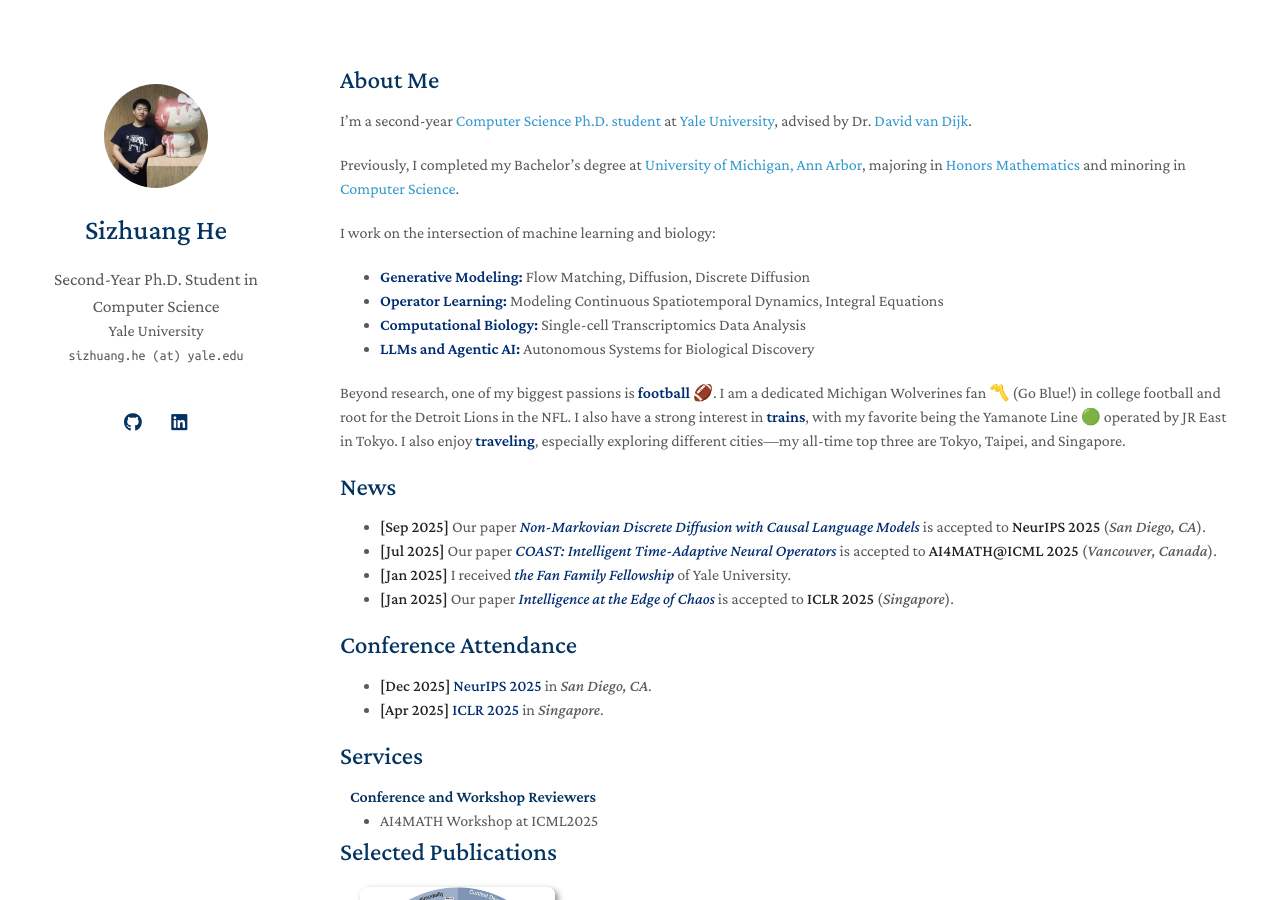
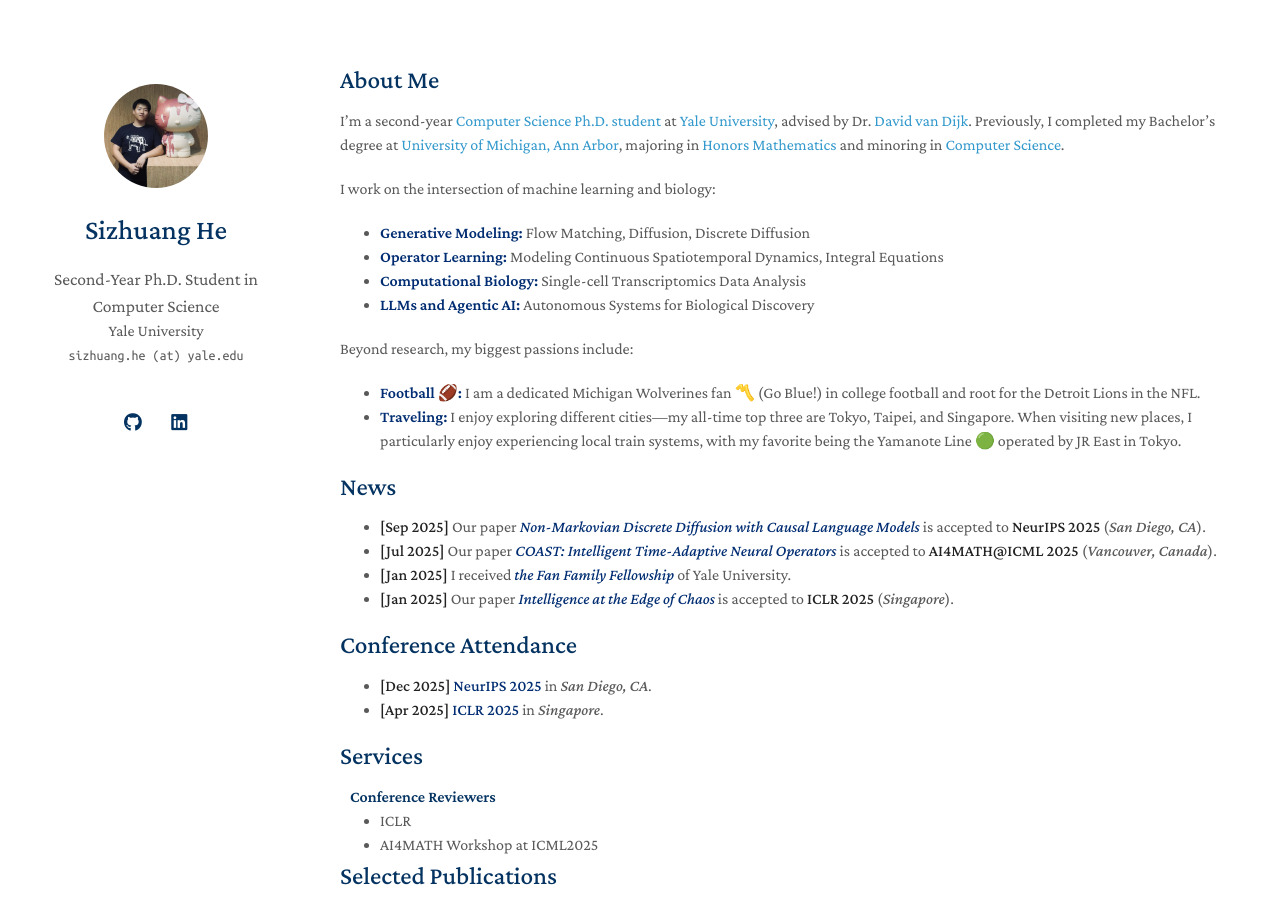
Before and after one commit to SizhuangHe/sizhuanghe.github.io, a Jekyll site: the page built from index.md, in a window 1280 px wide and 900 px high. Built offline with Jekyll 4.4.1, drawn with Linux system fonts in a browser that asks for light colours; a style sheet for code colours, icons or effects is not loaded; our own code applies the rules of GitHub Pages for plain Markdown files.

Commit message:
fotmatting

```diff
--- a/_includes/services.md
+++ b/_includes/services.md
@@ -1,9 +1,10 @@
 ## Services
 
-<h4 style="margin:0 10px 0;">Conference and Workshop Reviewers</h4>
+<h4 style="margin:0 10px 0;">Conference Reviewers</h4>
 
 <ul style="margin:0 0 5px;">
-  <li><a href="https://sites.google.com/view/ai4mathworkshopicml2025"><autocolor>AI4MATH Workshop at ICML2025</autocolor></a></li>
+  <li>ICLR</li>
+  <li>AI4MATH Workshop at ICML2025</li>
   <!-- <li><a href="http://iccv2021.thecvf.com/"><autocolor>IEEE/CVF International Conference on Computer Vision (ICCV) 2021</autocolor></a></li>
   <li><a href="https://eccv2022.ecva.net/"><autocolor>European Conference on Computer Vision (ECCV) 2022</autocolor></a></li> -->
 </ul>
--- a/index.md
+++ b/index.md
@@ -4,9 +4,7 @@
 
 ## About Me
 
-I'm a second-year [Computer Science Ph.D. student](https://cpsc.yale.edu/people/sizhuang-he) at [Yale University](https://www.yale.edu/), advised by Dr. [David van Dijk](https://www.vandijklab.org/).
-
-Previously, I completed my Bachelor's degree at [University of Michigan, Ann Arbor](https://umich.edu/), majoring in [Honors Mathematics](https://lsa.umich.edu/math) and minoring in [Computer Science](https://cse.engin.umich.edu/).
+I'm a second-year [Computer Science Ph.D. student](https://cpsc.yale.edu/people/sizhuang-he) at [Yale University](https://www.yale.edu/), advised by Dr. [David van Dijk](https://www.vandijklab.org/). Previously, I completed my Bachelor's degree at [University of Michigan, Ann Arbor](https://umich.edu/), majoring in [Honors Mathematics](https://lsa.umich.edu/math) and minoring in [Computer Science](https://cse.engin.umich.edu/).
 
 I work on the intersection of machine learning and biology:
 
@@ -15,7 +13,9 @@
 - **<span style="color: var(--global-theme-color); font-weight: bold;">Computational Biology:</span>** Single-cell Transcriptomics Data Analysis
 - **<span style="color: var(--global-theme-color); font-weight: bold;">LLMs and Agentic AI:</span>** Autonomous Systems for Biological Discovery
 
-Beyond research, one of my biggest passions is <span style="color: var(--global-theme-color); font-weight: bold;">football 🏈</span>. I am a dedicated Michigan Wolverines fan 〽️ (Go Blue!) in college football and root for the Detroit Lions in the NFL. I also have a strong interest in <span style="color: var(--global-theme-color); font-weight: bold;">trains</span>, with my favorite being the Yamanote Line 🟢 operated by JR East in Tokyo. I also enjoy <span style="color: var(--global-theme-color); font-weight: bold;">traveling</span>, especially exploring different cities—my all-time top three are Tokyo, Taipei, and Singapore.
+Beyond research, my biggest passions include:
+- **<span style="color: var(--global-theme-color); font-weight: bold;">Football 🏈:</span>** I am a dedicated Michigan Wolverines fan 〽️ (Go Blue!) in college football and root for the Detroit Lions in the NFL.
+- <span style="color: var(--global-theme-color); font-weight: bold;">Traveling:</span> I enjoy exploring different cities—my all-time top three are Tokyo, Taipei, and Singapore. When visiting new places, I particularly enjoy experiencing local train systems, with my favorite being the Yamanote Line 🟢 operated by JR East in Tokyo.
 
 ## News
 - **[Sep 2025]** Our paper *<span style="color: var(--global-theme-color);">Non-Markovian Discrete Diffusion with Causal Language Models</span>* is accepted to **NeurIPS 2025** (*San Diego, CA*).
```
